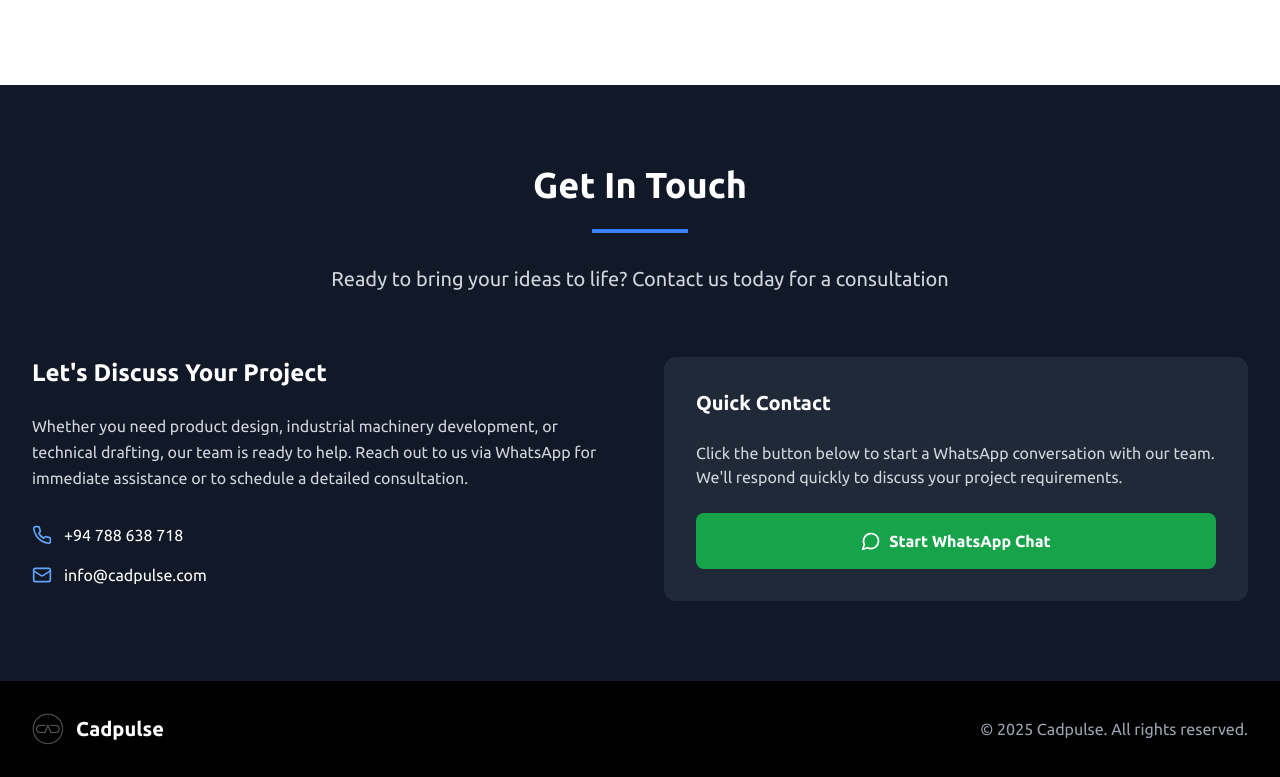
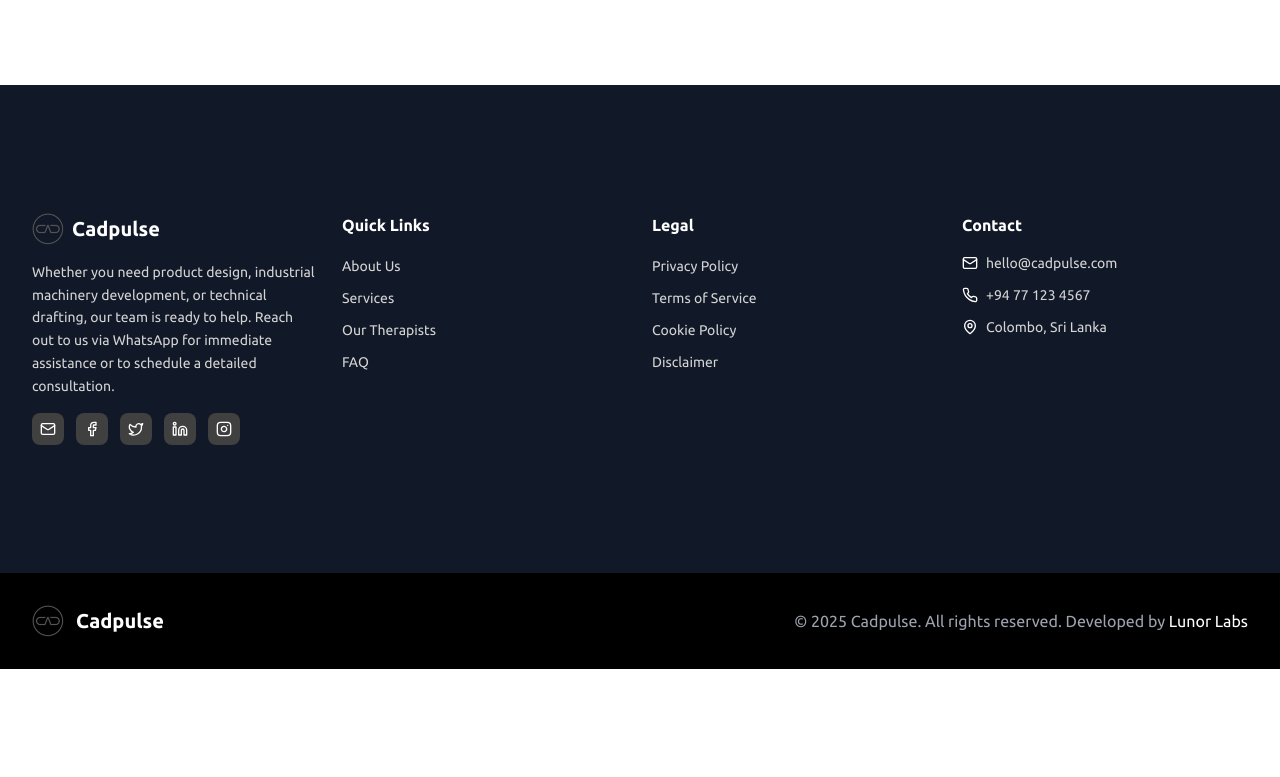
Before and after one commit to Lunor-Labs/cadpulse-website, a React (Vite) app: page / in a window 1280 px wide. Shown: the part 5240-6017 px from the top of the page. After the commit the page ends 5909 px from the top, so only its background shows below. Built offline with nearby package versions, Linux system fonts and the light colour scheme.

Commit message:
updated footer

```diff
--- a/package.json
+++ b/package.json
@@ -1,7 +1,7 @@
 {
   "name": "cadpulse-website",
   "private": true,
-  "version": "0.7.0",
+  "version": "0.9.0",
   "type": "module",
   "scripts": {
     "dev": "vite",
--- a/src/App.tsx
+++ b/src/App.tsx
@@ -1,5 +1,5 @@
 import React, { useState, useEffect } from 'react';
-import { Calendar,Sparkles,ExternalLink,Star,TrendingUp,Clock,Award ,Target,Settings, CheckCircle, Truck, Users, Cuboid as Cube, Zap, BarChart3, Wrench, ChevronLeft, ChevronRight, Menu, X, MessageCircle, Phone, Mail } from 'lucide-react';
+import { Facebook,Twitter, Instagram, Linkedin, MapPin, Calendar,Sparkles,ExternalLink,Star,TrendingUp,Clock,Award ,Target,Settings, CheckCircle, Truck, Users, Cuboid as Cube, Zap, BarChart3, Wrench, ChevronLeft, ChevronRight, Menu, X, MessageCircle, Phone, Mail } from 'lucide-react';
 
 
 function App() {
@@ -661,49 +661,147 @@
 
       {/* Contact Section */}
       <section id="contact" className="py-20 bg-gray-900 text-white">
-        <div className="max-w-7xl mx-auto px-4 sm:px-6 lg:px-8">
-          <div className="text-center mb-16">
-            <h2 className="text-4xl font-bold mb-6">Get In Touch</h2>
-            <div className="w-24 h-1 bg-blue-500 mx-auto mb-8"></div>
-            <p className="text-xl text-gray-300 max-w-3xl mx-auto">
-              Ready to bring your ideas to life? Contact us today for a consultation
+        <div className="max-w-7xl mx-auto px-4 sm:px-6 lg:px-8 py-12">
+                <div className="grid md:grid-cols-2 lg:grid-cols-4 gap-6">
+                  {/* Brand */}
+                  <div className="lg:col-span-1">
+                    <div className="flex items-center space-x-2 mb-4">
+                      <img
+                        src="/cadpulse-website/cadpulse-logo.png"
+                        alt="cadpulse Logo"
+                        className="w-8 h-8 rounded-lg"
+                      />
+                      <span className="text-xl font-bold">Cadpulse</span>
+                    </div>
+                    <p className="text-neutral-300 leading-relaxed mb-4 text-sm">
+                      Whether you need product design, industrial machinery development, or technical drafting, our team is ready to help. Reach out to us via WhatsApp for immediate assistance or to schedule a detailed consultation.
                     </p>
+                    <div className="flex items-center space-x-3">
+                      <a
+                        href="mailto:hello@cadpulse.lk"
+                        className="w-8 h-8 bg-neutral-700 rounded-lg flex items-center justify-center hover:bg-primary-500 transition-colors duration-200"
+                      >
+                        <Mail className="w-4 h-4" />
+                      </a>
+                      {/* Facebook */}
+                      <a
+                        href="https://facebook.com/yourpage"
+                        target="_blank"
+                        rel="noopener noreferrer"
+                        className="w-8 h-8 bg-neutral-700 rounded-lg flex items-center justify-center hover:bg-blue-600 transition-colors duration-200"
+                      >
+                        <Facebook className="w-4 h-4" />
+                      </a>
+
+                      {/* Twitter */}
+                      <a
+                        href="https://twitter.com/yourhandle"
+                        target="_blank"
+                        rel="noopener noreferrer"
+                        className="w-8 h-8 bg-neutral-700 rounded-lg flex items-center justify-center hover:bg-sky-500 transition-colors duration-200"
+                      >
+                        <Twitter className="w-4 h-4" />
+                      </a>
+
+                      {/* LinkedIn */}
+                      <a
+                        href="https://linkedin.com/company/yourcompany"
+                        target="_blank"
+                        rel="noopener noreferrer"
+                        className="w-8 h-8 bg-neutral-700 rounded-lg flex items-center justify-center hover:bg-blue-700 transition-colors duration-200"
+                      >
+                        <Linkedin className="w-4 h-4" />
+                      </a>
+
+                      {/* Instagram */}
+                      <a
+                        href="https://instagram.com/yourprofile"
+                        target="_blank"
+                        rel="noopener noreferrer"
+                        className="w-8 h-8 bg-neutral-700 rounded-lg flex items-center justify-center hover:bg-pink-500 transition-colors duration-200"
+                      >
+                        <Instagram className="w-4 h-4" />
+                      </a>
+                    </div>
                   </div>
 
-          <div className="grid md:grid-cols-2 gap-12">
+                  {/* Quick Links */}
                   <div>
-              <h3 className="text-2xl font-semibold mb-6">Let's Discuss Your Project</h3>
-              <p className="text-gray-300 mb-8 leading-relaxed">
-                Whether you need product design, industrial machinery development, or technical drafting,
-                our team is ready to help. Reach out to us via WhatsApp for immediate assistance or
-                to schedule a detailed consultation.
-              </p>
+                    <h4 className="text-base font-semibold mb-4">Quick Links</h4>
+                    <ul className="space-y-2">
+                      <li>
+                        <a href="#about" className="text-neutral-300 hover:text-white transition-colors duration-200 text-sm">
+                          About Us
+                        </a>
+                      </li>
+                      <li>
+                        <a href="#services" className="text-neutral-300 hover:text-white transition-colors duration-200 text-sm">
+                          Services
+                        </a>
+                      </li>
+                      <li>
+                        <a href="#therapists" className="text-neutral-300 hover:text-white transition-colors duration-200 text-sm">
+                          Our Therapists
+                        </a>
+                      </li>
+                      <li>
+                        <a href="#faq" className="text-neutral-300 hover:text-white transition-colors duration-200 text-sm">
+                          FAQ
+                        </a>
+                      </li>
+                    </ul>
+                  </div>
 
-              <div className="space-y-4">
-                <div className="flex items-center">
-                  <Phone className="w-5 h-5 text-blue-400 mr-3" />
-                  <span>+94 788 638 718</span>
+                  {/* Legal */}
+                  <div>
+                    <h4 className="text-base font-semibold mb-4">Legal</h4>
+                    <ul className="space-y-2">
+                      <li>
+                        <a href="#" className="text-neutral-300 hover:text-white transition-colors duration-200 text-sm">
+                          Privacy Policy
+                        </a>
+                      </li>
+                      <li>
+                        <a href="#" className="text-neutral-300 hover:text-white transition-colors duration-200 text-sm">
+                          Terms of Service
+                        </a>
+                      </li>
+                      <li>
+                        <a href="#" className="text-neutral-300 hover:text-white transition-colors duration-200 text-sm">
+                          Cookie Policy
+                        </a>
+                      </li>
+                      <li>
+                        <a href="#" className="text-neutral-300 hover:text-white transition-colors duration-200 text-sm">
+                          Disclaimer
+                        </a>
+                      </li>
+                    </ul>
                   </div>
-                <div className="flex items-center">
-                  <Mail className="w-5 h-5 text-blue-400 mr-3" />
-                  <span>info@cadpulse.com</span>
+
+                  {/* Contact */}
+                  <div>
+                    <h4 className="text-base font-semibold mb-4">Contact</h4>
+                    <div className="space-y-3">
+                      <div className="flex items-start space-x-2">
+                        <Mail className="w-4 h-4 text-primary-500 mt-0.5" />
+                        <div>
+                          <p className="text-neutral-300 text-sm">hello@cadpulse.com</p>
+                        </div>
+                      </div>
+                      <div className="flex items-start space-x-2">
+                        <Phone className="w-4 h-4 text-primary-500 mt-0.5" />
+                        <div>
+                          <p className="text-neutral-300 text-sm">+94 77 123 4567</p>
+                        </div>
+                      </div>
+                      <div className="flex items-start space-x-2">
+                        <MapPin className="w-4 h-4 text-primary-500 mt-0.5" />
+                        <div>
+                          <p className="text-neutral-300 text-sm">Colombo, Sri Lanka</p>
                         </div>
                       </div>
                     </div>
-
-            <div className="bg-gray-800 p-8 rounded-xl">
-              <h3 className="text-xl font-semibold mb-6">Quick Contact</h3>
-              <p className="text-gray-300 mb-6">
-                Click the button below to start a WhatsApp conversation with our team.
-                We'll respond quickly to discuss your project requirements.
-              </p>
-              <button
-                onClick={openWhatsApp}
-                className="w-full bg-green-600 text-white px-6 py-4 rounded-lg font-semibold hover:bg-green-700 transition-colors flex items-center justify-center"
-              >
-                <MessageCircle className="w-5 h-5 mr-2" />
-                Start WhatsApp Chat
-              </button>
                   </div>
                 </div>
               </div>
@@ -718,7 +816,17 @@
               <img src="/cadpulse-website/cadpulse-logo.png" alt="Cadpulse" className="h-8 w-8" />
               <span className="text-xl font-bold">Cadpulse</span>
             </div>
-            <p className="text-gray-400">© 2025 Cadpulse. All rights reserved.</p>
+            <p className="text-gray-400">
+              © 2025 Cadpulse. All rights reserved. Developed by{' '}
+              <a
+                href="https://www.lunorlabs.com"
+                target="_blank"
+                rel="noopener noreferrer"
+                className="text-white hover:underline"
+              >
+                Lunor Labs
+              </a>
+            </p>
           </div>
         </div>
       </footer>
```
Lines whose indentation alone changed are shown as unchanged.
